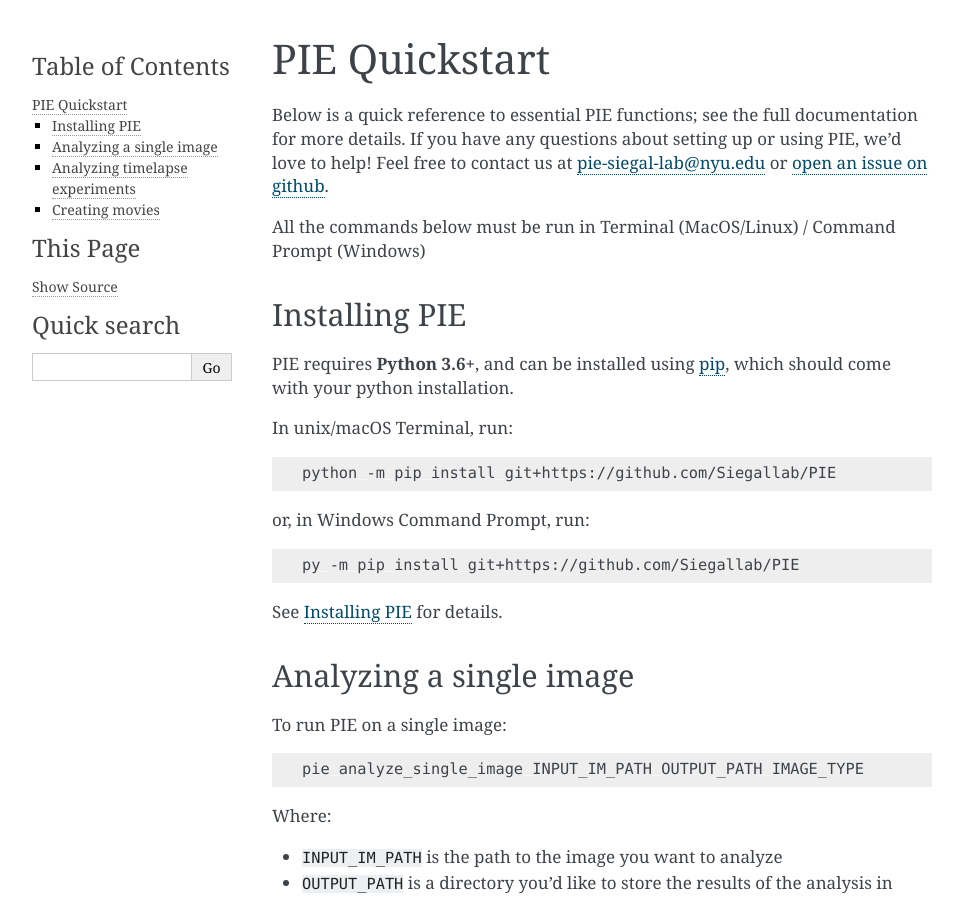
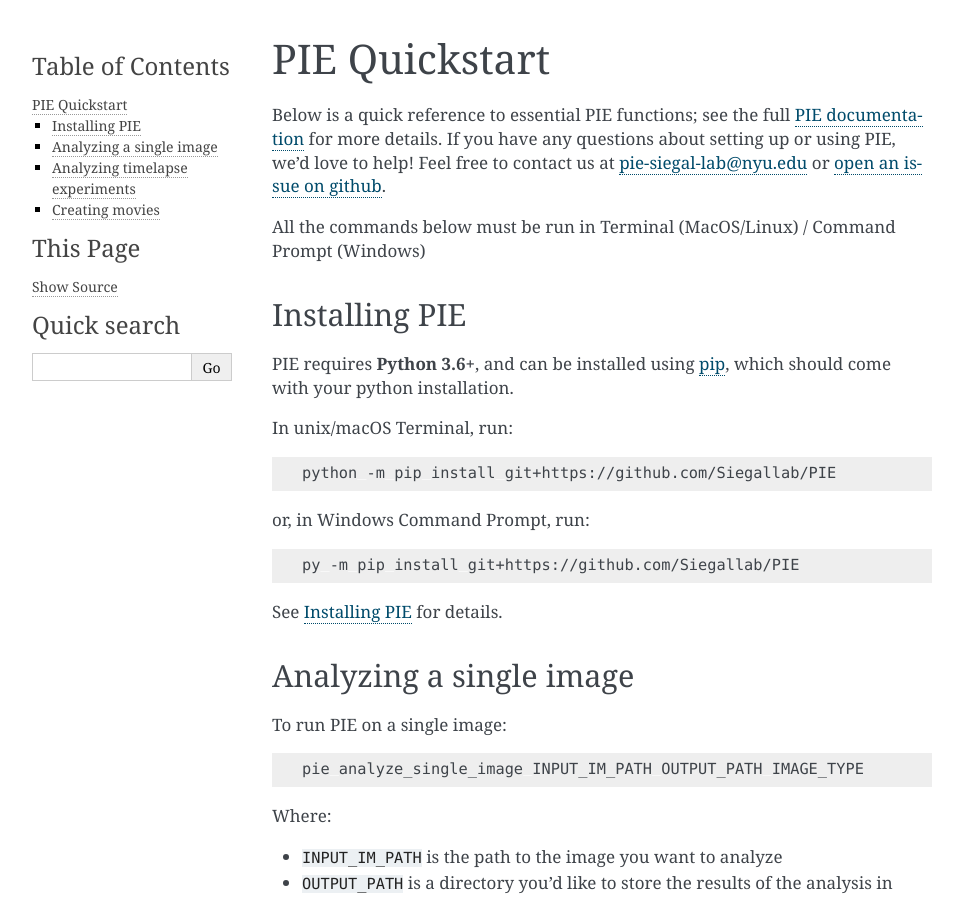
Before and after one commit to Siegallab/PIE, a Sphinx documentation site: the page built from docs/source/quickstart.rst, in a window 1280 px wide and 900 px high. Shown: the whole window, without its empty margins (148-1111 px from the left). Built offline with Sphinx 7.4.7, drawn with Linux system fonts in a browser that asks for light colours.

```diff
--- a/readme.rst
+++ b/readme.rst
@@ -12,7 +12,7 @@
 
 .. quickstart_inclusion
 
-Below is a quick reference to essential PIE functions; see the full documentation for more details. If you have any questions about setting up or using PIE, we'd love to help! Feel free to contact us at pie-siegal-lab@nyu.edu or `open an issue on github <https://github.com/Siegallab/PIE/issues>`_.
+Below is a quick reference to essential PIE functions; see the full `PIE documentation <https://pie-image.readthedocs.io/en/latest/?>`_ for more details. If you have any questions about setting up or using PIE, we'd love to help! Feel free to contact us at pie-siegal-lab@nyu.edu or `open an issue on github <https://github.com/Siegallab/PIE/issues>`_.
 
 All the commands below must be run in Terminal (MacOS/Linux) / Command Prompt (Windows)
 
```
Also changed, not shown: docs/source/full_experiment.rst (+5 -5 lines).
